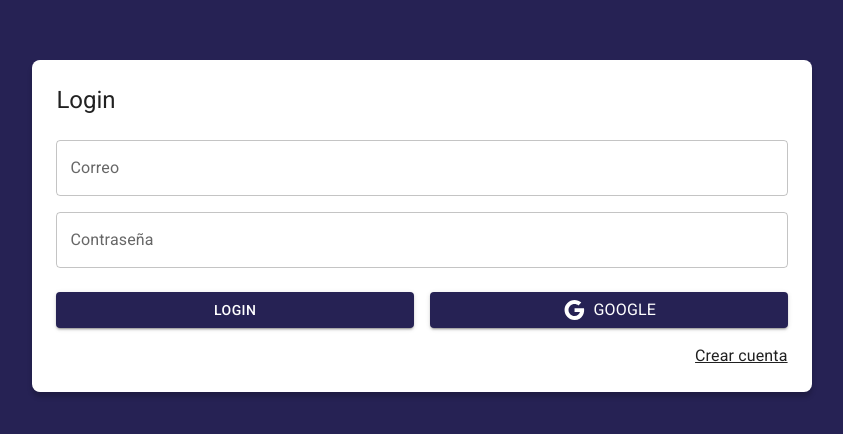
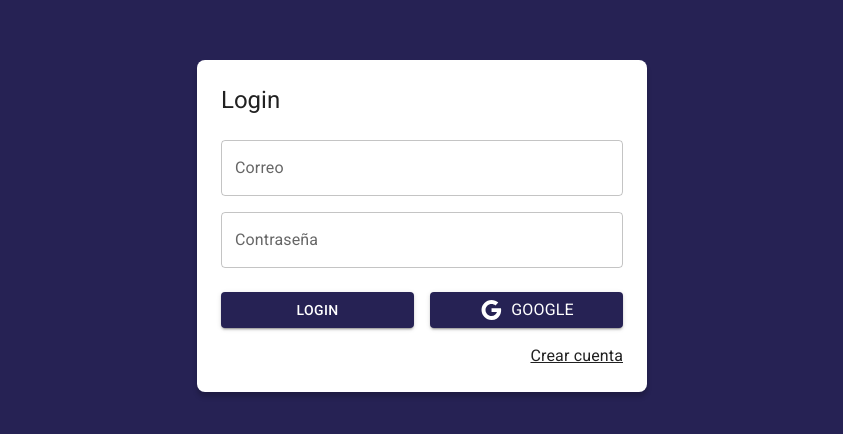
Before and after one commit to DanielTriveno/react-journal-material, a React (Vite) app: page /auth/login in a window 1280 px wide. Shown: the part 174-608 px from the top of the page, without its empty margins (218-1061 px from the left). Built offline with nearby package versions, Linux system fonts and the light colour scheme.

Commit message:
AuthLayout

```diff
--- /dev/null
+++ b/src/auth/layout/AuthLayout.jsx
@@ -0,0 +1,30 @@
+import { Grid, Typography } from "@mui/material"
+
+export const AuthLayout = ({ children, title = '' }) => {
+  return (
+    <Grid
+      container
+      spacing={ 0 }
+      direction="column"
+      alignItems="center"
+      justifyContent="center"
+      sx={{minHeight: '100vh', backgroundColor: 'primary.main',padding: 4}}
+    >
+      <Grid item
+        className="box-shadow"
+        xs={ 3 }
+        sx={{
+            width: { sm: 450},
+            backgroundColor: 'white',
+            padding: 3,
+            borderRadius: 2,
+        }}>
+        <Typography variant="h5" sx={{ mb: 1 }}>{ title }</Typography>
+
+            {/* Here we will render the children */}
+            { children }
+
+        </Grid>
+    </Grid>
+  )
+}
--- a/src/auth/pages/LoginPage.jsx
+++ b/src/auth/pages/LoginPage.jsx
@@ -1,25 +1,12 @@
 import { Link as RouterLink } from "react-router-dom"
 import { Google } from "@mui/icons-material"
 import { Button, Grid, Link, TextField, Typography } from "@mui/material"
+import { AuthLayout } from "../layout/AuthLayout"
 
 export const LoginPage = () => {
   return (
-    <Grid
-      container
-      spacing={ 0 }
-      direction="column"
-      alignItems="center"
-      justifyContent="center"
-      sx={{minHeight: '100vh', backgroundColor: 'primary.main',padding: 4}}
-    >
-      <Grid item
-        className="box-shadow"
-        xs={ 3 }
-        sx={{backgroundColor: 'white', padding: 3, borderRadius: 2,}}
-      >
-        <Typography variant="h5" sx={{ mb: 1 }}>Login</Typography>
-
-        <form>
+    <AuthLayout title="Login">
+      <form>
           <Grid container>
             <Grid item xs={ 12 } sx={{ mt: 2}}>
               <TextField
@@ -57,10 +44,7 @@
               </Link>
             </Grid>
           </Grid>
-
         </form>
-      </Grid>
-
-    </Grid>
+    </AuthLayout>
   )
 }
```
